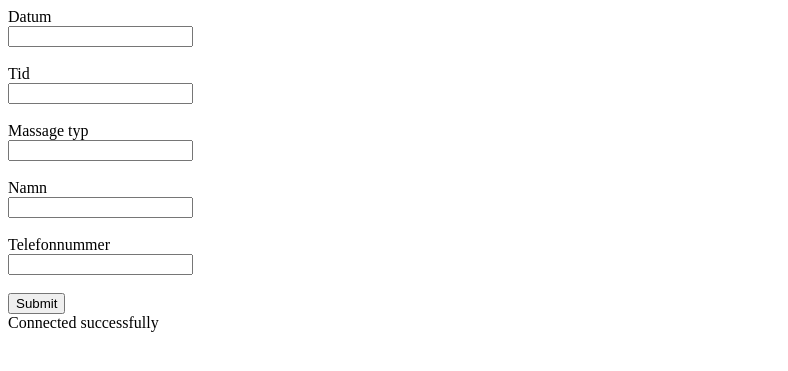
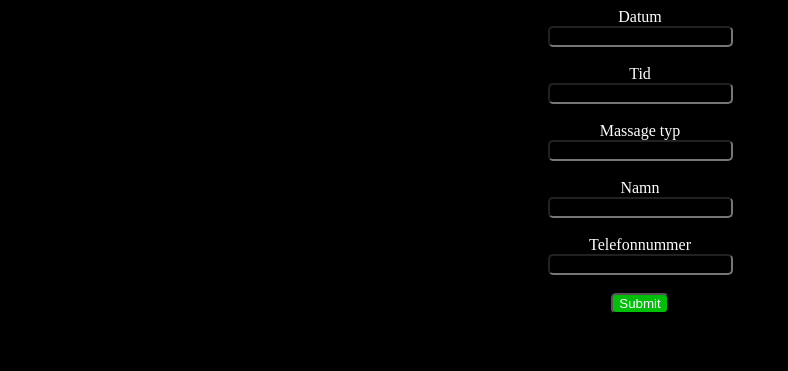
Before and after one commit to JoelHolmberg05/Tidsbokning, a PHP site: page /form.php in a window 1280 px wide. Shown: the top 371 px of the page, without its empty margins (0-788 px from the left). Run offline with PHP 8.4, Linux system fonts and the light colour scheme.

Commit message:
edited some css

```diff
--- a/css/styles.css
+++ b/css/styles.css
@@ -0,0 +1,15 @@
+* {
+    color: white;
+    background-color: black;
+    text-align: center;
+}
+
+#date, #time, #massageType, #name, #phoneNmr {
+    border-radius: 5px;
+}
+
+#submitbtn {
+    color: white;
+    background-color: rgba(0, 255, 13, 0.748);
+    border-radius: 5px;
+}
--- a/form.php
+++ b/form.php
@@ -3,7 +3,7 @@
 <head>
     <meta charset="UTF-8">
     <link rel="stylesheet" href="css/styles.css">
-    <title>Document</title>
+    <title>Tidsbokning</title>
 </head>
 <body>
 
@@ -11,24 +11,25 @@
     <form method="post" action="index2.php">
 
         <label for="Date">Datum</label><br>
-        <input type="text" id="Date" name="Date"><br><br>
+        <input type="text" id="date" name="Date"><br><br>
 
         <label for="Time">Tid</label><br>
-        <input type="text" id="Time" name="Time"><br><br>
+        <input type="text" id="time" name="Time"><br><br>
 
         <label for="MassageType">Massage typ</label><br>
-        <input type="text" id="MassageType" name="MassageType"><br><br>
+        <input type="text" id="massageType" name="MassageType"><br><br>
 
         <label for="Name">Namn</label><br>
-        <input type="text" id="Name" name="Name"><br><br>
+        <input type="text" id="name" name="Name"><br><br>
 
         <label for="PhoneNmr">Telefonnummer</label><br>
-        <input type="text" id="PhoneNmr" name="PhoneNmr"><br><br>
+        <input type="text" id="phoneNmr" name="PhoneNmr"><br><br>
 
 
         <input type="submit" name="submitbtn" id="submitbtn" value="Submit">
     </form>
 </div>
+
 </body>
 </html>
 
--- a/includes/config.php
+++ b/includes/config.php
@@ -7,7 +7,7 @@
 	  $conn = new PDO("mysql:host=$servername;dbname=2022_form;charset=utf8mb4", $username, $password);
 	  // set the PDO error mode to exception
 	  $conn->setAttribute(PDO::ATTR_ERRMODE, PDO::ERRMODE_EXCEPTION);
-	  echo "Connected successfully<br>";
+	  //echo "Connected successfully<br>";
 	} catch(PDOException $e) {
 	  echo "Connection failed: " . $e->getMessage();
 	}
--- /dev/null
+++ b/index.php
@@ -0,0 +1,3 @@
+<?php
+
+?>
```
